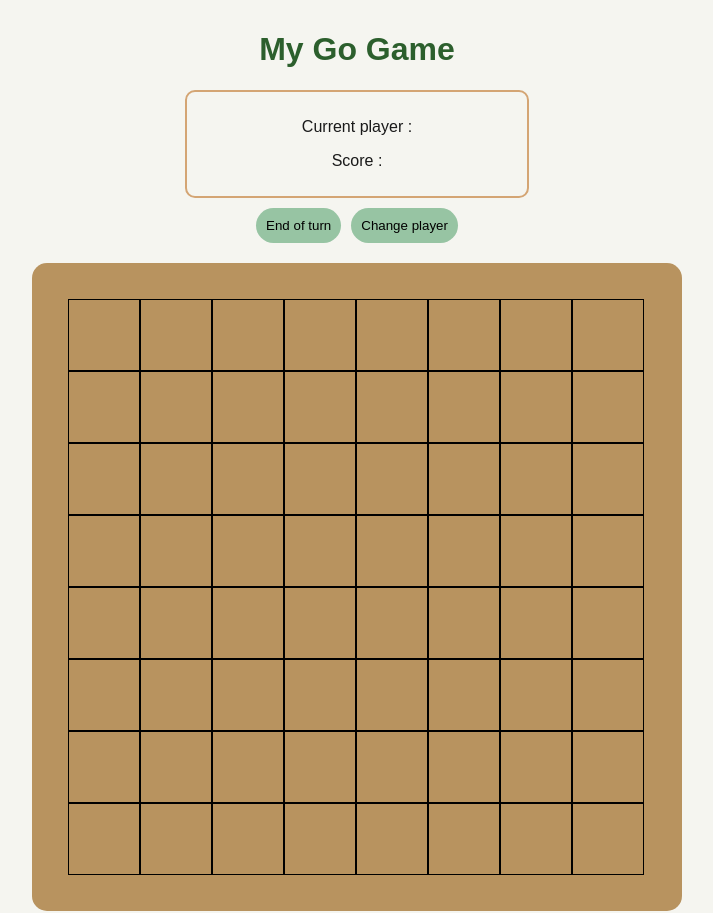
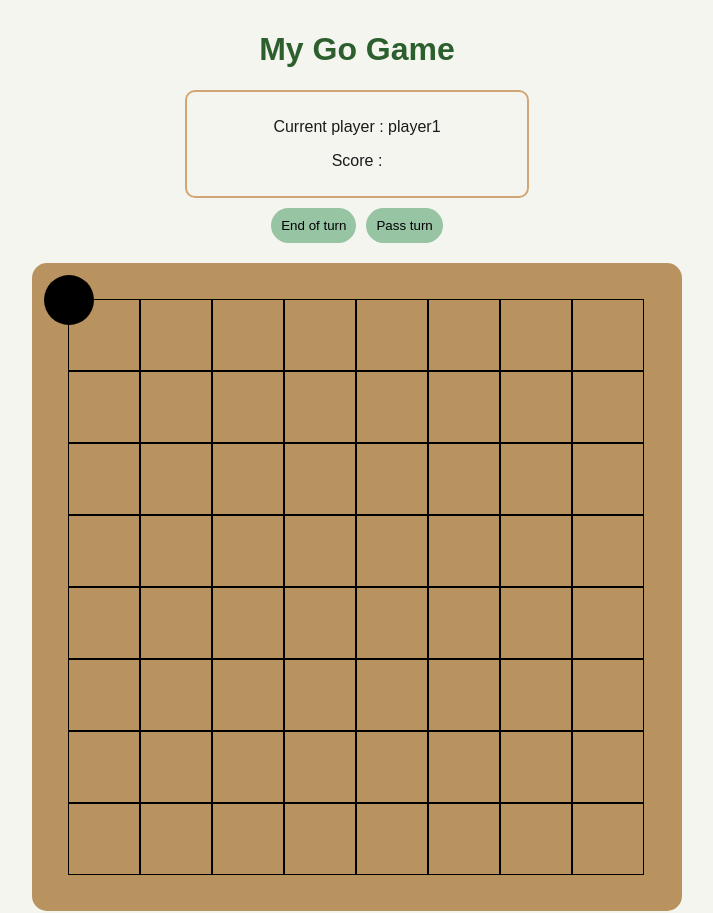
Before and after one commit to MarineG404/Go_angular_2025, an Angular app: page / in a window 1280 px wide. Both pictures are taken after a click on the element 352 px from the left and 299 px from the top of the page. Shown: the whole page, without its empty margins (283-996 px from the left). Built offline with nearby package versions, Linux system fonts and the light colour scheme.

Commit message:
✨ Enhance game functionality: display current player, implement turn passing, and update cell rendering for player indicators

```diff
--- a/src/app/app.html
+++ b/src/app/app.html
@@ -3,13 +3,13 @@
     <h1>My Go Game</h1>
 
     <div class="global-info">
-      <p> Current player :  </p>
+      <p> Current player : {{ currentPlayer() }} </p>
       <p> Score : </p>
      </div>
 
     <div class="actions">
-      <button> End of turn</button>
-      <button> Change player</button>
+      <button (click)="endTurn()"> End of turn</button>
+      <button (click)="pass()"> Pass turn</button>
     </div>
   </div>
 
--- a/src/app/app.ts
+++ b/src/app/app.ts
@@ -2,6 +2,7 @@ import { Component, signal } from '@angular/core';
 import { RouterOutlet } from '@angular/router';
 import { GameBoard } from "./components/game-board/game-board";
 import { Cells } from "./components/cells/cells";
+import { GamePlay } from './services/game-play';
 
 @Component({
   selector: 'app-root',
@@ -11,4 +12,18 @@ import { Cells } from "./components/cells/cells";
 })
 export class App {
   protected readonly title = signal('go2');
+
+  constructor(private gamePlay: GamePlay) {  }
+
+  currentPlayer() {
+    return this.gamePlay.currentPlayer;
+  }
+
+  pass() {
+    this.gamePlay.pass();
+  }
+
+  endTurn() {
+    this.gamePlay.endTurn();
+  }
 }
--- a/src/app/components/cells/cells.css
+++ b/src/app/components/cells/cells.css
@@ -12,10 +12,24 @@
       align-items: center;
       justify-content: center;
       cursor: pointer;
+      border-radius: 50px;
 
       &:hover {
+        background-color: #0000001a;
+      }
+
+      .player1 {
+        width: 50px;
+        height: 50px;
+        background-color: #000000;
         border-radius: 50px;
-        background-color: #0000001a;
+      }
+
+      .player2 {
+        width: 50px;
+        height: 50px;
+        background-color: #ffffff;
+        border-radius: 50px;
       }
     }
   }
--- a/src/app/components/cells/cells.html
+++ b/src/app/components/cells/cells.html
@@ -2,8 +2,13 @@
   @for (row of board; track $index; let i = $index) {
     <div class="row">
       @for (cell of row; track $index; let j = $index) {
-				<div class="clicable-cell">
-					{{ cell }}
+        <div class="clicable-cell" (click)="clickCell(i, j)">
+          @if (cell === 'player1') {
+            <div class="player1"></div>
+          }
+          @if (cell === 'player2') {
+            <div class="player2"></div>
+          }
         </div>
       }
     </div>
--- a/src/app/components/cells/cells.ts
+++ b/src/app/components/cells/cells.ts
@@ -1,11 +1,28 @@
-import { Component } from '@angular/core';
+import { Component, EventEmitter, Output } from '@angular/core';
+import { CommonModule } from '@angular/common';
+import { GamePlay } from '../../services/game-play';
 
 @Component({
   selector: 'app-cells',
-  imports: [],
+  standalone: true,
+  imports: [CommonModule],
   templateUrl: './cells.html',
-  styleUrl: './cells.css',
+  styleUrls: ['./cells.css'],
 })
 export class Cells {
+  constructor(private gamePlay: GamePlay) {}
+
   board: string[][] = Array.from({ length: 9 }, () => Array.from({ length: 9 }, () => ''));
+
+  @Output() cellClick = new EventEmitter<{ i: number; j: number; value: string }>();
+
+  clickCell(i: number, j: number) {
+    if (!this.board[i] || !this.board[i][j]) {
+      this.board[i][j] = this.gamePlay.currentPlayer;
+    } else {
+    }
+    const value = this.board[i][j];
+    console.log(`Cell clicked: row=${i}, col=${j}`, { value });
+    this.cellClick.emit({ i, j, value });
+  }
 }
--- a/src/app/services/game-play.ts
+++ b/src/app/services/game-play.ts
@@ -5,4 +5,16 @@ import { Injectable } from '@angular/core';
 })
 export class GamePlay {
 
+  currentPlayer: string = 'player1';
+
+  pass() {
+    this.currentPlayer = this.currentPlayer === 'player1' ? 'player2' : 'player1';
+  }
+
+  endTurn() {
+    // change current player
+    this.pass();
+    console.log(`It's now ${this.currentPlayer}'s turn.`);
+  }
+
 }
```
Lines whose indentation alone changed are shown as unchanged.
